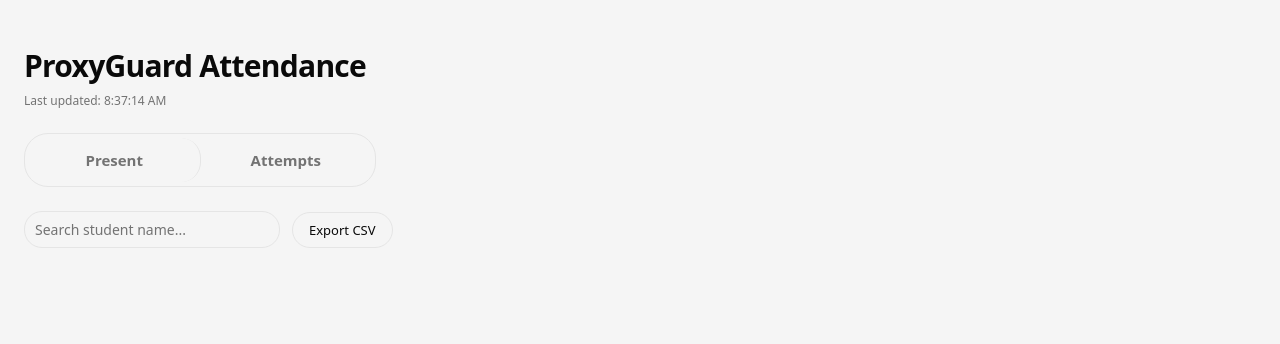
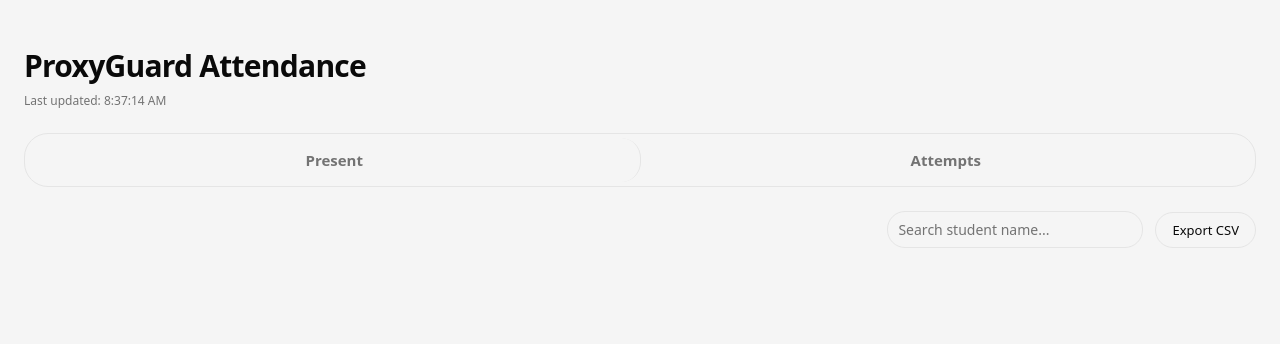
Before and after one commit to amiryzat/ProxyGuard, a Flask app: template dashboard/templates/index.html in a window 1280 px wide. Shown: the top 344 px of the page. Run offline with Flask 3, Linux system fonts and the light colour scheme; the template is opened without the code that fills it, so the values that code supplies are empty.

Commit message:
Dahsbaord - Strecth tab full size & move search button

```diff
--- a/dashboard/static/css/dashboard.css
+++ b/dashboard/static/css/dashboard.css
@@ -213,10 +213,30 @@ body {
     color: var(--color-ink);
 }
 
+/* ---- Controls row: filters (left) + search/export (right) --------------
+   One flex row so the two blocks read as a single control bar. The filters
+   column is the flex item that can shrink/wrap; search/export sits at
+   margin-left: auto so it hugs the row's right edge whether or not the
+   filters column is present (e.g. hidden on the Present tab) or has
+   already wrapped onto its own line on narrow screens. */
+
+.controls-row {
+    margin-top: var(--spacing-24);
+    display: flex;
+    flex-wrap: wrap;
+    align-items: flex-start;
+    gap: var(--spacing-16);
+}
+
+#tab-panel-attempts-filters {
+    flex: 1 1 auto;
+    min-width: 0;
+}
+
 /* ---- Table controls: search + export ----------------------------------- */
 
 .table-controls {
-    margin-top: var(--spacing-24);
+    margin-left: auto;
     display: flex;
     flex-wrap: wrap;
     align-items: center;
@@ -337,9 +357,7 @@ form button[type="submit"] {
 .tabs {
     margin-top: var(--spacing-24);
     display: flex;
-    width: fit-content;
-    min-width: 22rem;
-    max-width: 100%;
+    width: 100%;
     background: var(--color-canvas);
     border: 1px solid var(--color-hairline);
     border-radius: var(--radius-cards);
@@ -383,12 +401,15 @@ form button[type="submit"] {
    room between this group and the next. */
 
 .filter-group-label {
-    margin: var(--spacing-16) 0 var(--spacing-8);
+    margin: 0 0 var(--spacing-8);
     font-size: 12px;
     font-weight: 500;
     color: var(--color-mid-gray);
     text-transform: uppercase;
     letter-spacing: 0.03em;
+}
+.quick-filters + .filter-group-label {
+    margin-top: var(--spacing-16);
 }
 
 .quick-filters {
--- a/dashboard/static/js/dashboard.js
+++ b/dashboard/static/js/dashboard.js
@@ -14,6 +14,10 @@ function showTab(name) {
         document.getElementById(panels[key]).classList.toggle('active', key === name);
         document.getElementById(buttons[key]).classList.toggle('active', key === name);
     });
+    // Attempt/Review filter chips live in their own tab-panel (shares a row
+    // with search/export instead of sitting inside #tab-panel-attempts) --
+    // toggled here too so it only shows while Attempts is active.
+    document.getElementById('tab-panel-attempts-filters').classList.toggle('active', name === 'attempts');
     document.getElementById('active-tab-field').value = name;
 
     var params = new URLSearchParams(window.location.search);
--- a/dashboard/templates/index.html
+++ b/dashboard/templates/index.html
@@ -168,23 +168,18 @@
             <button type="button" class="tab-button {% if active_tab == 'attempts' %}active{% endif %}" id="tab-btn-attempts" onclick="showTab('attempts')">Attempts</button>
         </div>
 
-        <div class="table-controls">
-            <div class="search-wrap">
-                <input type="text" id="table-search" class="search-input" placeholder="Search student name...">
-                <button type="button" id="search-clear-btn" class="search-clear-btn" aria-label="Clear search" title="Clear search">&times;</button>
-            </div>
-            {# Phase D6: current session/tab/search/quick-filter are read from
-               live client state (not just the URL, since tab/search/quick
-               filter can change without a page reload) and sent to
-               /export.csv -- see dashboard.js. #}
-            <button type="button" id="export-csv-btn" class="export-btn">Export CSV</button>
-        </div>
-
-        <div class="tab-panel {% if active_tab == 'present' %}active{% endif %}" id="tab-panel-present">
-            {{ render_table(present_rows) }}
-        </div>
-
-        <div class="tab-panel {% if active_tab == 'attempts' %}active{% endif %}" id="tab-panel-attempts">
+        {# Filters (left) and search/export (right) share one row so they
+           read as one control bar instead of two stacked blocks. The
+           filters column is a tab-panel like present/attempts below --
+           same display:none/active toggle, driven by the same showTab()
+           call -- so it only shows while Attempts is active, with no
+           separate condition needed. Search/export stay a single shared
+           instance (not duplicated per tab) since dashboard.js addresses
+           them by id; margin-left: auto on .table-controls pushes them to
+           the row's right edge whether or not the filters column is
+           present. #}
+        <div class="controls-row">
+            <div class="tab-panel {% if active_tab == 'attempts' %}active{% endif %}" id="tab-panel-attempts-filters">
                 {# Phase D4 refinement: quick filter chips replace the old Reason
                    dropdown -- same job (narrow the Attempts table by outcome),
                    instant client-side toggle instead of a GET-submit round trip.
@@ -213,7 +208,26 @@
                     <button type="button" class="quick-filter-btn review-filter-btn" data-review-filter="accepted">Accepted</button>
                     <button type="button" class="quick-filter-btn review-filter-btn" data-review-filter="suspicious">Suspicious</button>
                 </div>
+            </div>
 
+            <div class="table-controls">
+                <div class="search-wrap">
+                    <input type="text" id="table-search" class="search-input" placeholder="Search student name...">
+                    <button type="button" id="search-clear-btn" class="search-clear-btn" aria-label="Clear search" title="Clear search">&times;</button>
+                </div>
+                {# Phase D6: current session/tab/search/quick-filter are read from
+                   live client state (not just the URL, since tab/search/quick
+                   filter can change without a page reload) and sent to
+                   /export.csv -- see dashboard.js. #}
+                <button type="button" id="export-csv-btn" class="export-btn">Export CSV</button>
+            </div>
+        </div>
+
+        <div class="tab-panel {% if active_tab == 'present' %}active{% endif %}" id="tab-panel-present">
+            {{ render_table(present_rows) }}
+        </div>
+
+        <div class="tab-panel {% if active_tab == 'attempts' %}active{% endif %}" id="tab-panel-attempts">
             {# Phase E3: review summary cards -- unreviewed/accepted/suspicious
                counts across the whole session's Attempts rows, not narrowed by
                the reason/quick/review/search filters (same session-wide scope
```
Lines whose indentation alone changed are shown as unchanged.
